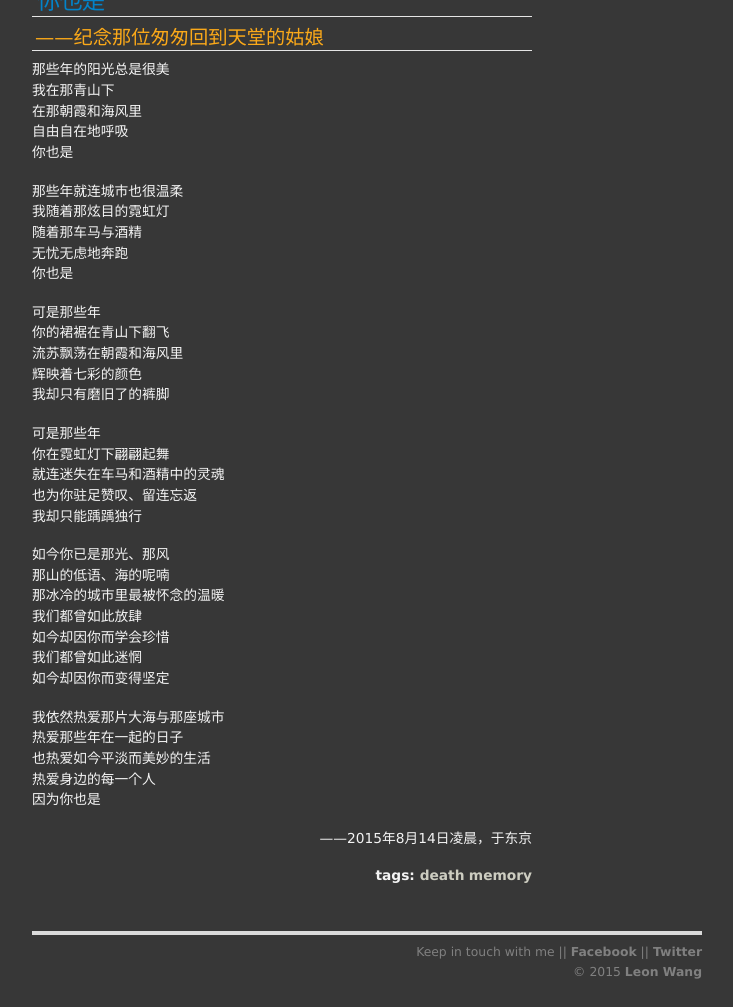
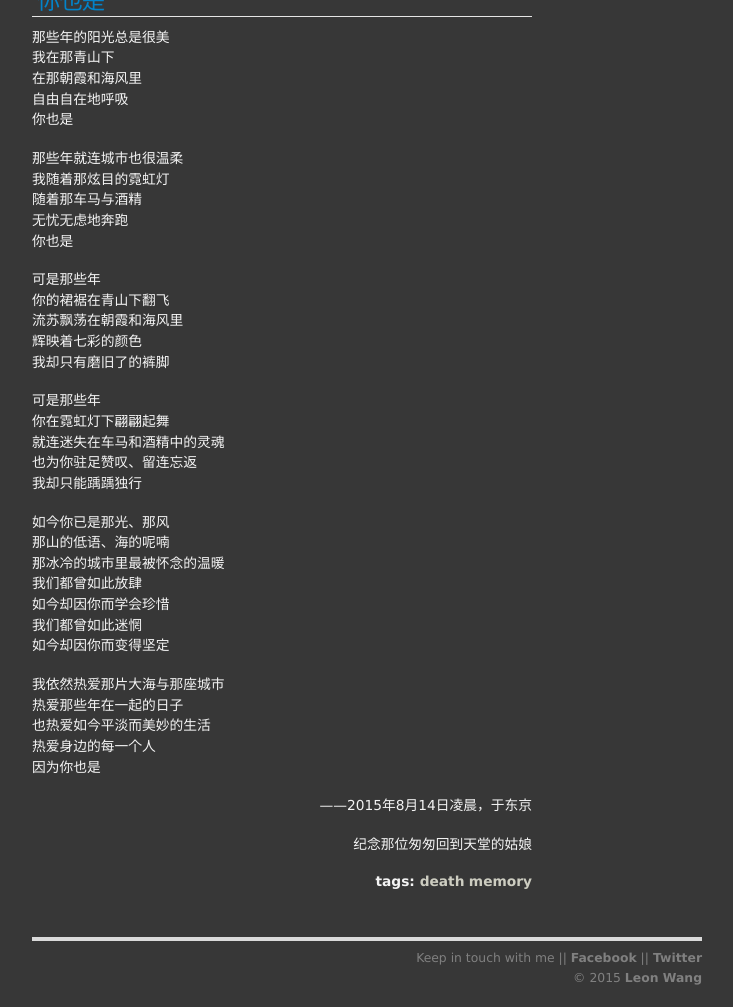
Before and after one commit to wangliyangleon/wangliyangleon-deprecated.github.io, a Jekyll site: the page built from all/poem/_posts/2015-09-04-niyeshi.md, in a window 1280 px wide, cut to the strip 237-1244 px from the top of the page. Shown: the whole strip, without its empty margins (273-1006 px from the left). Built offline with Jekyll 4.4.1, drawn with Linux system fonts in a browser that asks for light colours; comment, search, counter and statistics services are not loaded; some of the changed lines change nothing that is shown.

Commit message:
fix the format of a post, why ### doesn't work???

```diff
--- a/all/poem/_posts/2015-09-04-niyeshi.md
+++ b/all/poem/_posts/2015-09-04-niyeshi.md
@@ -9,7 +9,6 @@ tags:
   - memory
 ---
 ## 你也是 ##
-### ——纪念那位匆匆回到天堂的姑娘 ###
 那些年的阳光总是很美
 我在那青山下
 在那朝霞和海风里
@@ -49,3 +48,4 @@ tags:
 因为你也是
 
 <p align="right">——2015年8月14日凌晨，于东京</p>
+<p align="right">纪念那位匆匆回到天堂的姑娘</p>
```
